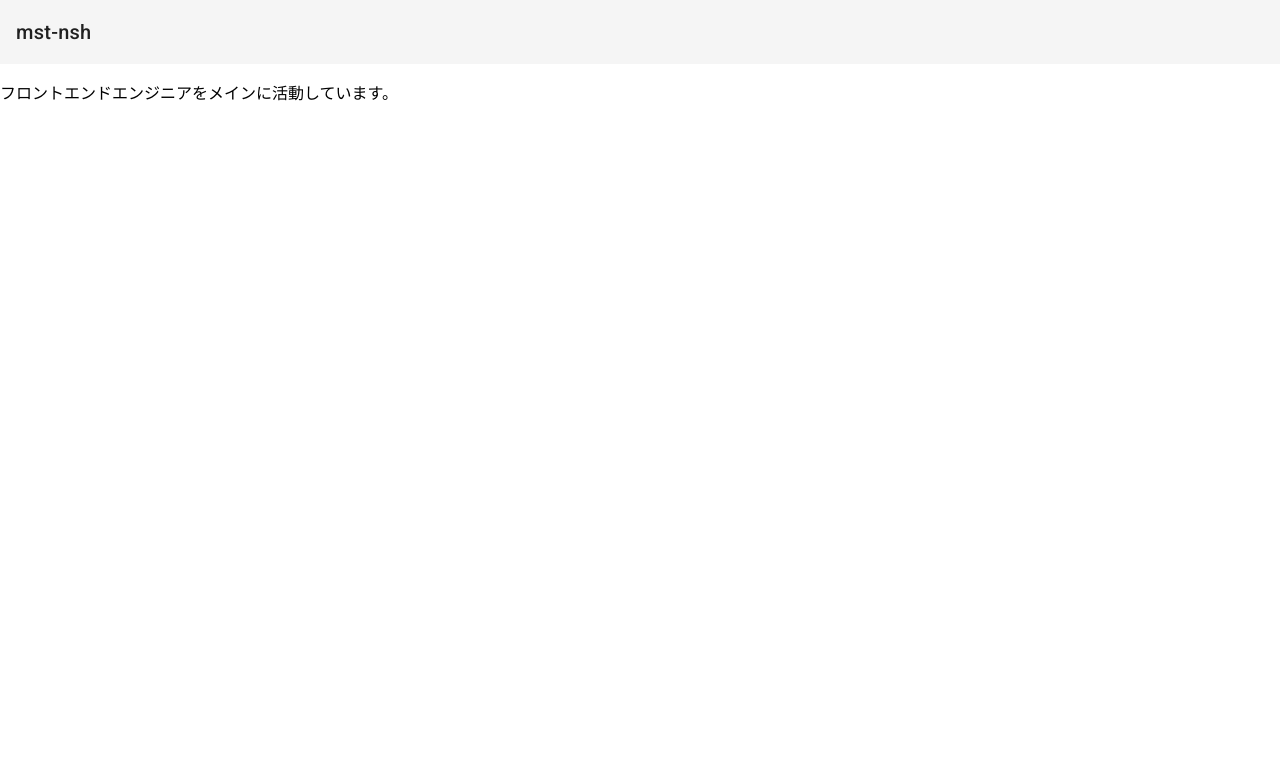
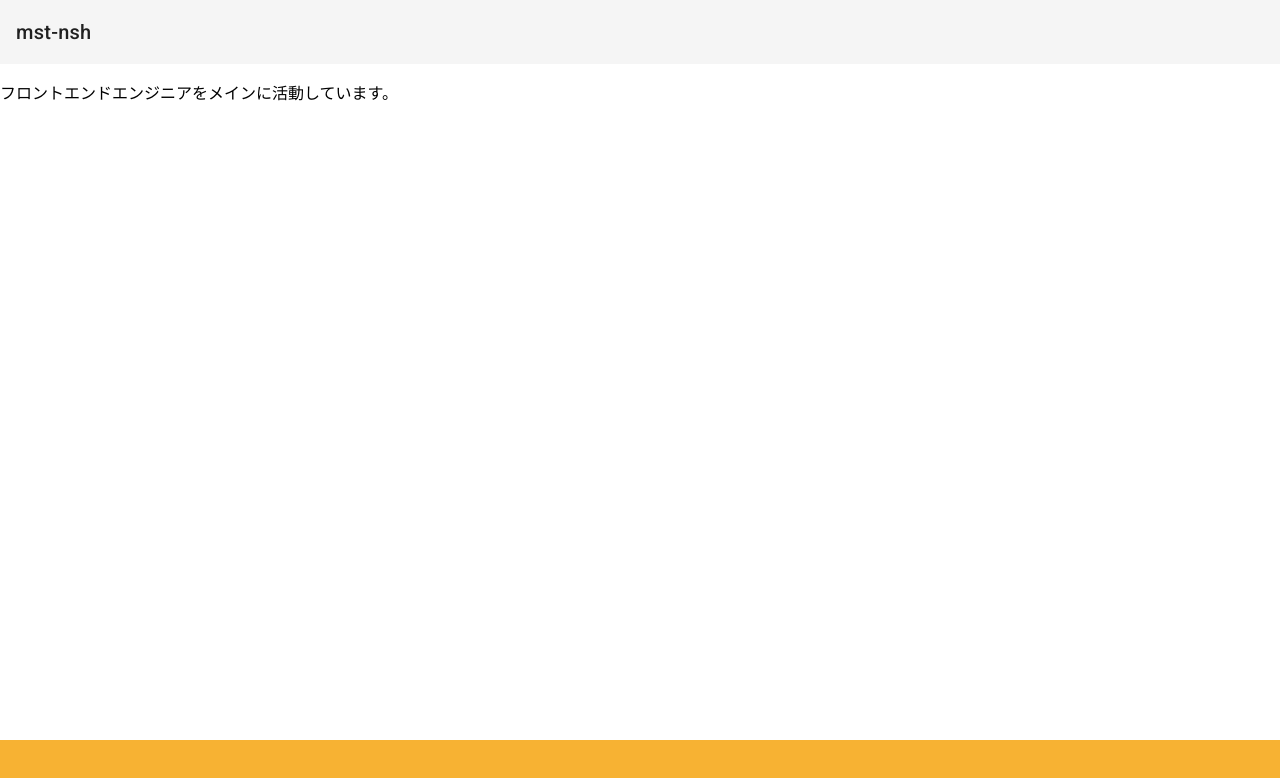
Before and after one commit to mst-nsh/mst-nsh.github.io, an Angular app: page / in a window 1280 px wide. Shown: the top 778 px of the page. Built offline with nearby package versions, Linux system fonts and the light colour scheme.

Commit message:
feat(front):フッターを追加した。

```diff
--- a/src/app/app.component.html
+++ b/src/app/app.component.html
@@ -6,3 +6,6 @@
 </mat-toolbar>
 
 <p>フロントエンドエンジニアをメインに活動しています。</p>
+
+<!-- フッター -->
+<app-footer></app-footer>
--- a/src/app/app.component.ts
+++ b/src/app/app.component.ts
@@ -2,11 +2,12 @@ import { Component } from '@angular/core';
 import { CommonModule } from '@angular/common';
 import { RouterOutlet } from '@angular/router';
 import { MatToolbarModule } from '@angular/material/toolbar';
+import { FooterComponent } from './footer/footer.component';
 
 @Component({
   selector: 'app-root',
   standalone: true,
-  imports: [CommonModule, RouterOutlet, MatToolbarModule],
+  imports: [CommonModule, RouterOutlet, MatToolbarModule, FooterComponent],
   templateUrl: './app.component.html',
   styleUrl: './app.component.css',
 })
--- /dev/null
+++ b/src/app/footer/footer.component.css
@@ -0,0 +1,10 @@
+.footer {
+  display: flex;
+  width: 100%;
+  height: 60px;
+  background-color: #f7b233;
+  color: #ffffff;
+  position: fixed;
+  bottom: 0;
+  text-align: center;
+}
--- /dev/null
+++ b/src/app/footer/footer.component.html
@@ -0,0 +1,4 @@
+<!-- フッター -->
+<ng-container>
+  <div class="footer"></div>
+</ng-container>
```
Also changed, not shown: src/app/footer/footer.component.ts (added, +12 -0 lines), 1 other file (tests, documents, lock files or other folders).
